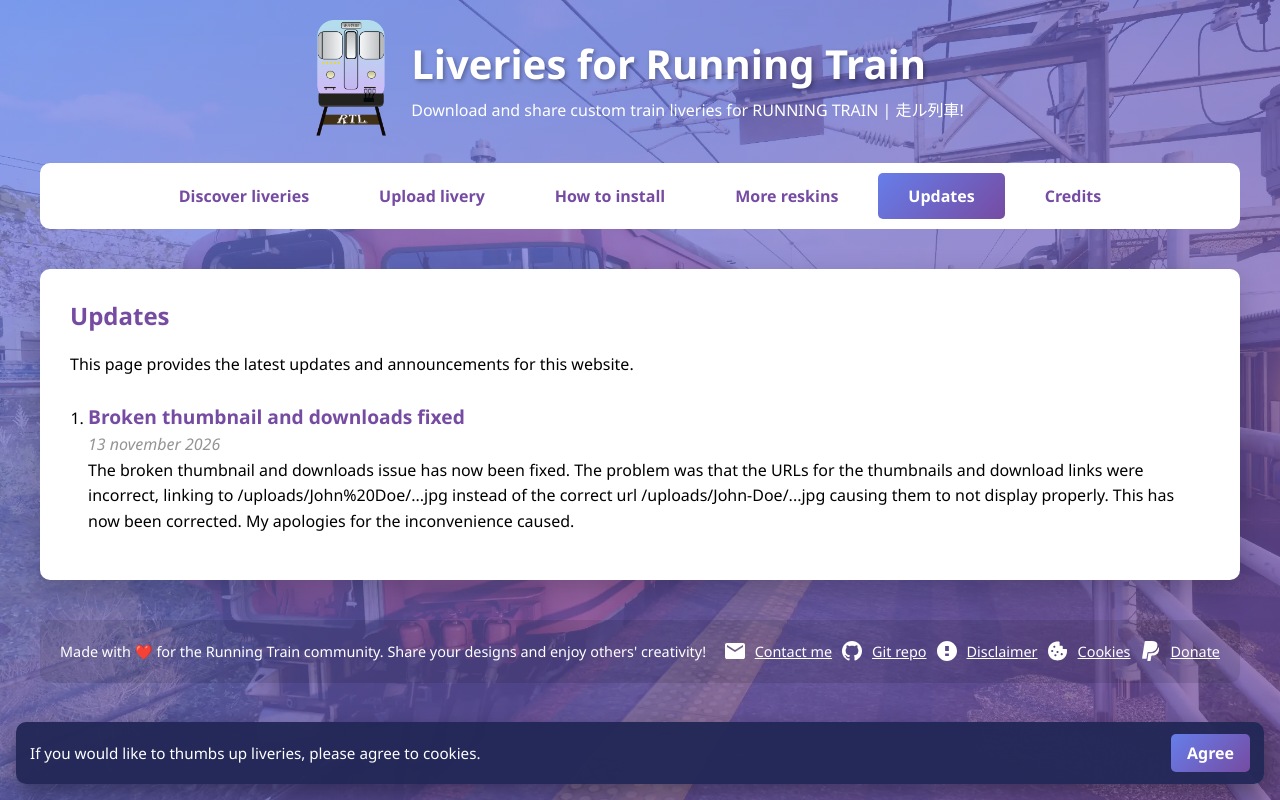
After one commit to frankriezebos/running-train-liveries, a PHP site: page /updates.php in a window 1280 px wide. The commit adds this page. Run offline with PHP 8.4, Linux system fonts and the light colour scheme.

Commit message:
updates page

```diff
--- a/components/header.php
+++ b/components/header.php
@@ -49,6 +49,9 @@
           <?=$request_uri === '/more-reskins.php' ? 'class="active"' : '' ?>>More reskins</a>
       </li>
       <li>
+        <a href="/updates.php" title="Updates" <?=$request_uri === '/updates.php' ? 'class="active"' : '' ?>>Updates</a>
+      </li>
+      <li>
         <a href="/credits.php" title="Credits" <?=$request_uri === '/credits.php' ? 'class="active"' : '' ?>>Credits</a>
       </li>
     </ul>
--- a/css/style.css
+++ b/css/style.css
@@ -512,7 +512,7 @@ button:active {
 }
 
 ol {
-  padding-left: 15px;
+  padding-left: 18px;
   line-height: 1.5;
 }
 
@@ -575,3 +575,7 @@ ol li {
   max-width: 600px;
   text-align: left;
 }
+
+h2.update-title {
+  margin-bottom: 0;
+}
--- /dev/null
+++ b/updates.php
@@ -0,0 +1,44 @@
+<!doctype html>
+<html lang="en">
+
+<head>
+  <meta charset="UTF-8" />
+  <meta name="viewport" content="width=device-width, initial-scale=1.0" />
+  <title>Updates - Liveries for Running Train</title>
+  <meta name="description" content="I am not affiliated with the game developer." />
+  <meta robots="index, follow" />
+  <meta name="keywords" content="Running Train, train liveries, custom textures, game mods, train skins" />
+  <meta property="og:title" content="Updates - Liveries for Running Train" />
+  <meta property="og:description" content="See the latest updates for this website." />
+  <link rel="stylesheet" href="css/style.css" />
+  <link rel="stylesheet" href="css/responsive.css" />
+</head>
+
+<body>
+  <div class="container">
+    <?php include('components/header.php'); ?>
+
+    <div class="section instructions-section">
+      <h1 class="h2">Updates</h1>
+
+      <p>This page provides the latest updates and announcements for this website.
+      </p>
+
+      <p><br /></p>
+
+      <ol class="updates-list">
+        <li>
+          <h2 class="h3 update-title">Broken thumbnail and downloads fixed</h2>
+          <p class="date"><em>13 november 2026</em></p>
+          <p>The broken thumbnail and downloads issue has now been fixed. The problem was that the URLs for the thumbnails and download links were incorrect, linking to /uploads/John%20Doe/...jpg instead of the correct url /uploads/John-Doe/...jpg causing them to not display properly. This has now been corrected. My apologies for the inconvenience caused.</p>
+        </li>
+      </ol>
+    </div>
+
+    <?php include('components/footer.php'); ?>
+  </div>
+
+  <script src="js/server.js"></script>
+</body>
+
+</html>
```
